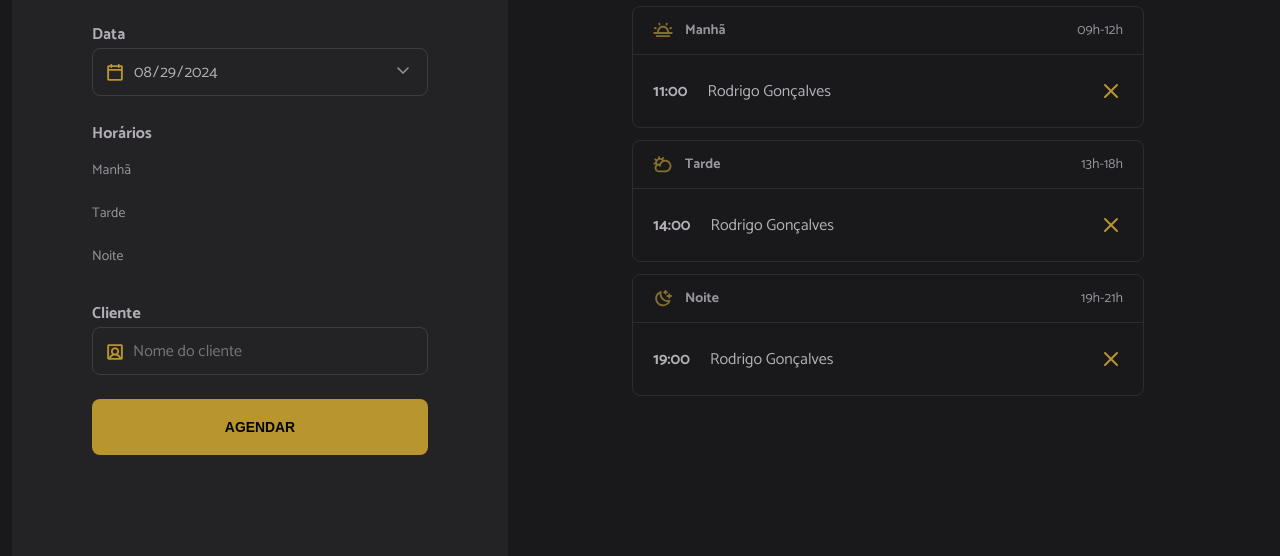
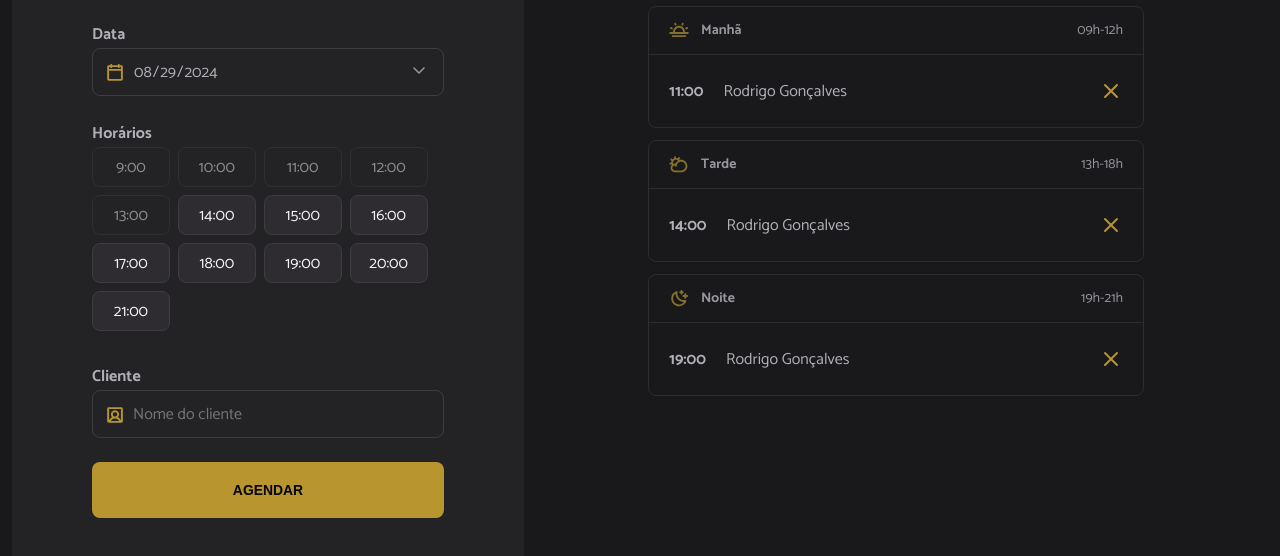
Before and after one commit to AyrtonYamashita/hairday, a website built with webpack: page index.html in a window 1280 px wide. Shown: the part 180-736 px from the top of the page. Built offline with nearby package versions, Linux system fonts and the light colour scheme.

Commit message:
Renderizando os horários

```diff
--- a/src/modules/form/hours-load.js
+++ b/src/modules/form/hours-load.js
@@ -1,5 +1,7 @@
 import { openingHours } from "../../utils/opening-hours.js"
 import dayjs from "dayjs"
+
+const hours = document.getElementById("hours")
 
 export function hoursLoad({ date }) {
   const opening = openingHours.map((hour) => {
@@ -15,5 +17,12 @@ export function hoursLoad({ date }) {
     }
   })
 
-  console.log(opening)
+  // Renderiza os horários
+  opening.forEach(({ hour, available }) => {
+    const li = document.createElement("li")
+    li.classList.add("hour")
+    li.classList.add(available ? "hour-available" : "hour-unavailable")
+    li.textContent = hour
+    hours.append(li)
+  })
 }
```
Also changed, not shown: index.html (+7 -3 lines).
